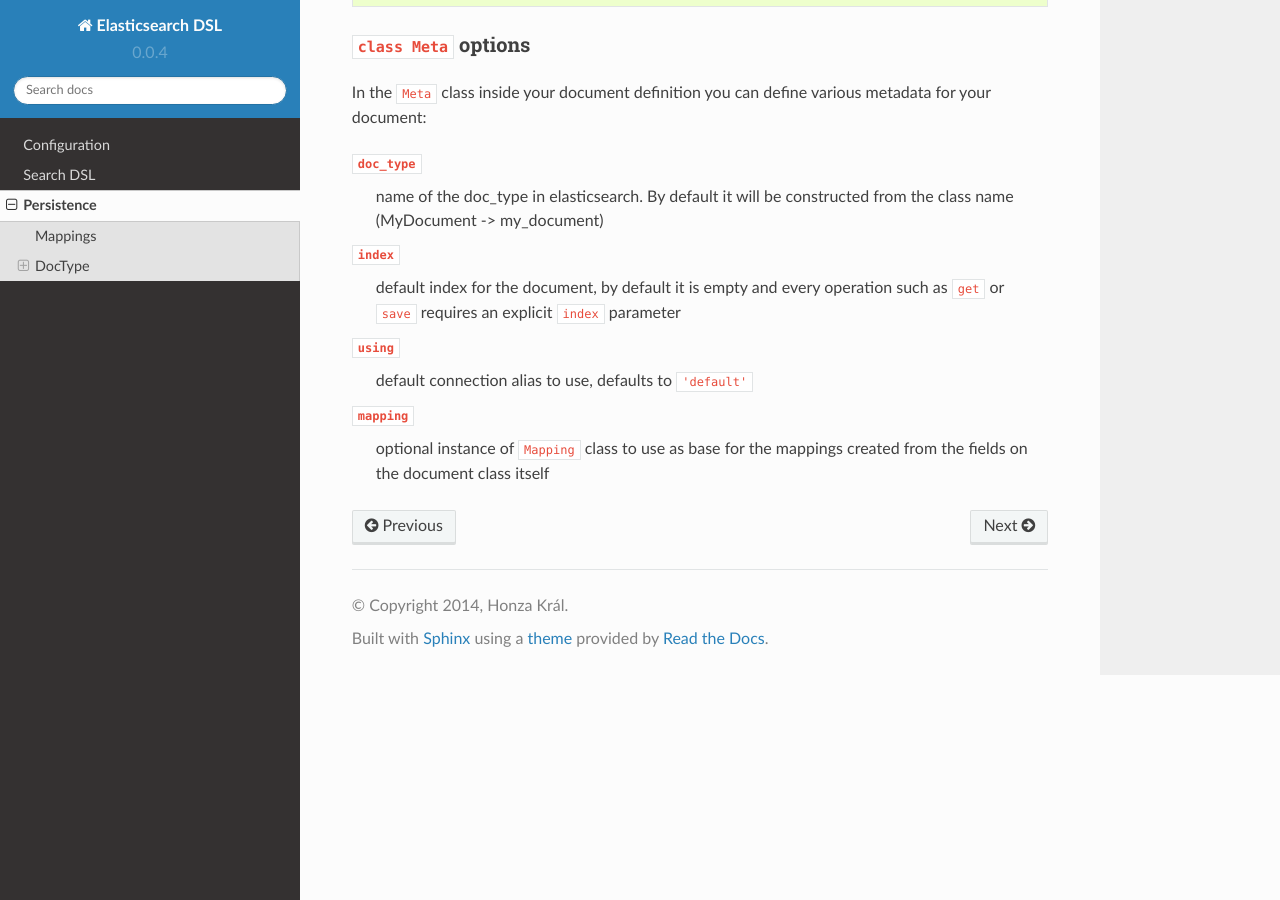
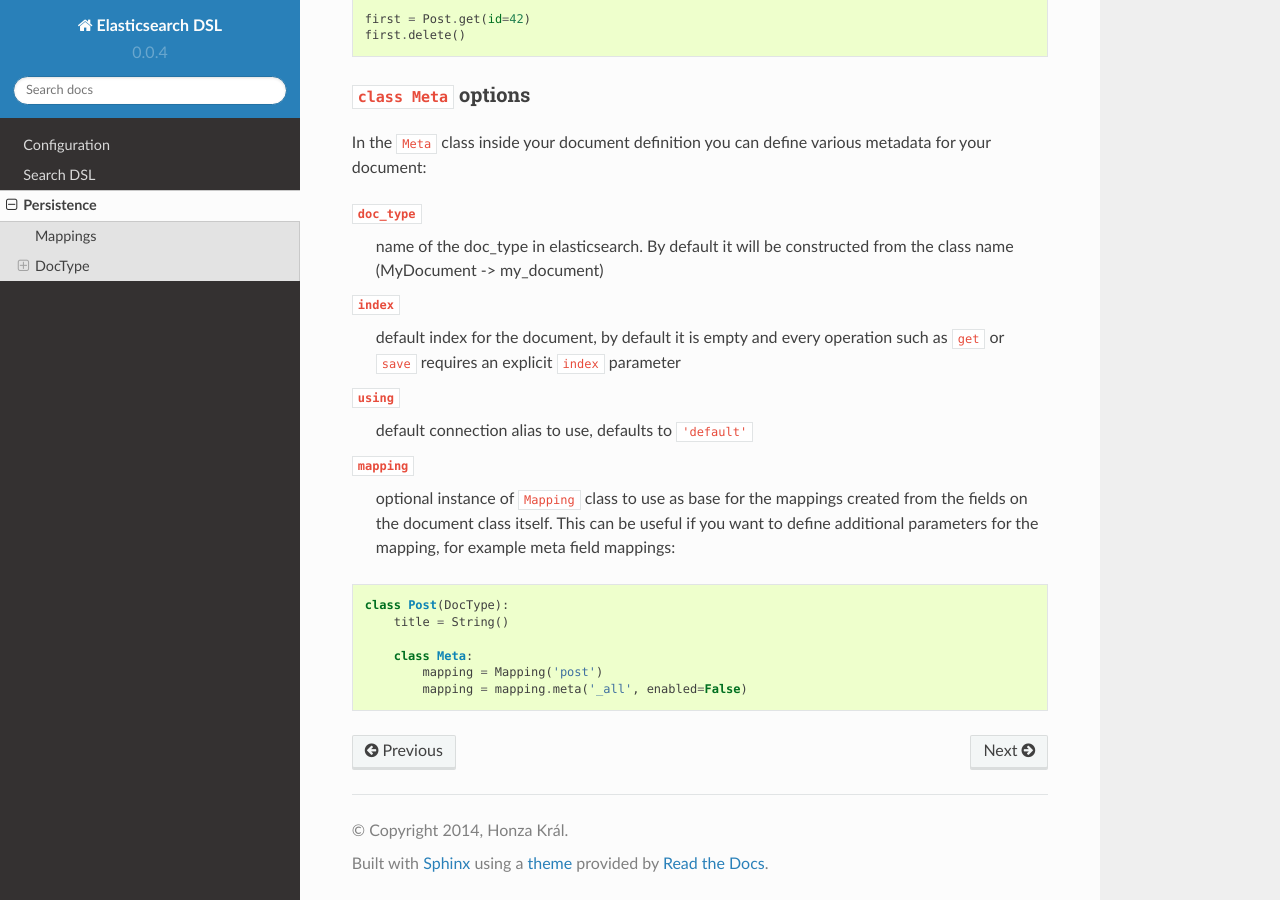
Before and after one commit to elastic/elasticsearch-dsl-py, a Sphinx documentation site: the page built from docs/persistence.rst, in a window 1280 px wide and 900 px high, scrolled down 2683 px. Built offline with Sphinx 7.4.7 and the Read the Docs theme 2.0.0, drawn with Linux system fonts in a browser that asks for light colours; some of the changed text lies outside the part shown.

Commit message:
Add documentation on the .meta method on Mapping

```diff
--- a/docs/persistence.rst
+++ b/docs/persistence.rst
@@ -29,6 +29,9 @@ The mapping definition follows a similar pattern to the query dsl:
 
     # and attach it to the mapping
     m = m.field('comments', comment)
+
+    # you can also define mappings for the meta fields
+    m = m.meta('_all', enabled=False)
 
     # save the mapping into index 'my-index'
     m.save('my-index')
@@ -166,4 +169,15 @@ metadata for your document:
 
 ``mapping``
   optional instance of ``Mapping`` class to use as base for the mappings
-  created from the fields on the document class itself
+  created from the fields on the document class itself. This can be useful if
+  you want to define additional parameters for the mapping, for example meta
+  field mappings:
+
+.. code:: python
+
+    class Post(DocType):
+        title = String()
+
+        class Meta:
+            mapping = Mapping('post')
+            mapping = mapping.meta('_all', enabled=False)
```
